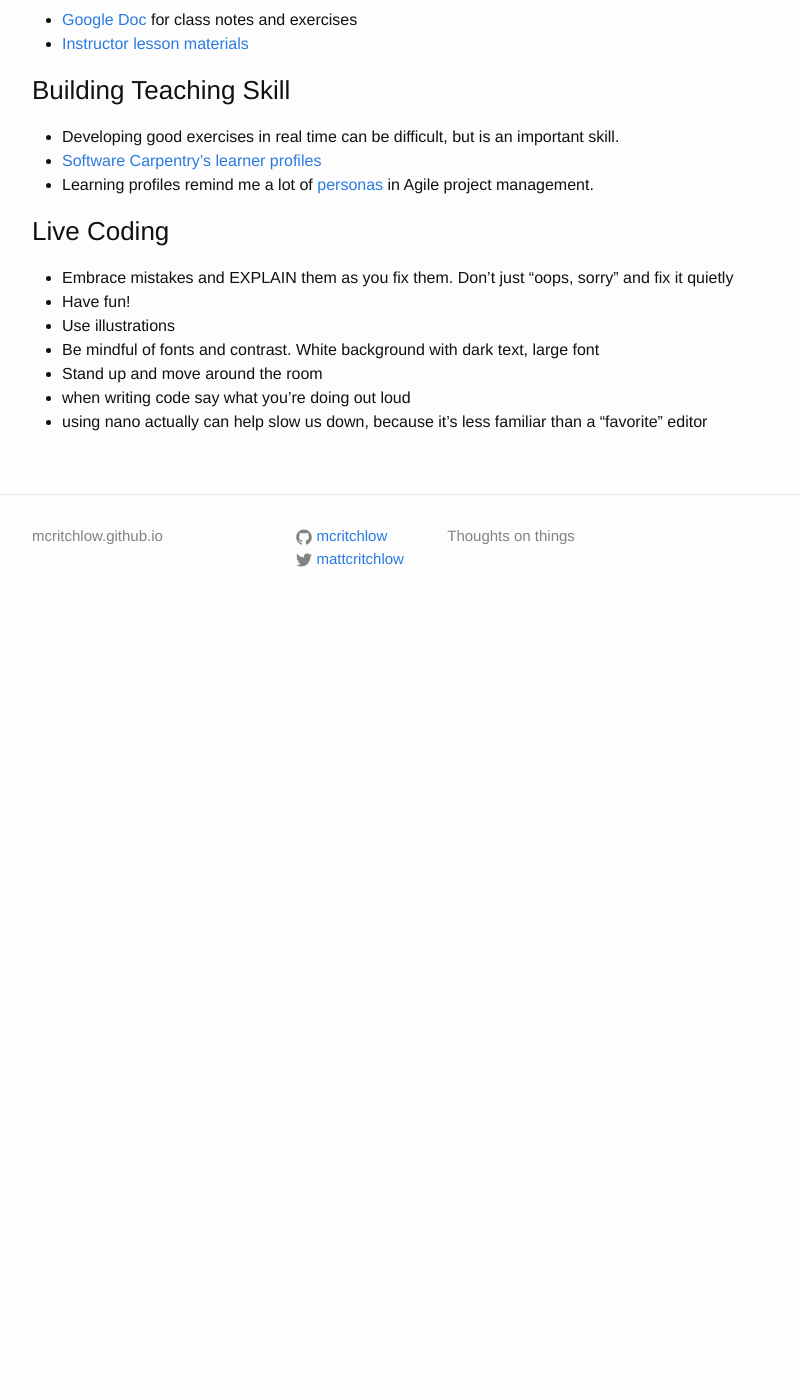
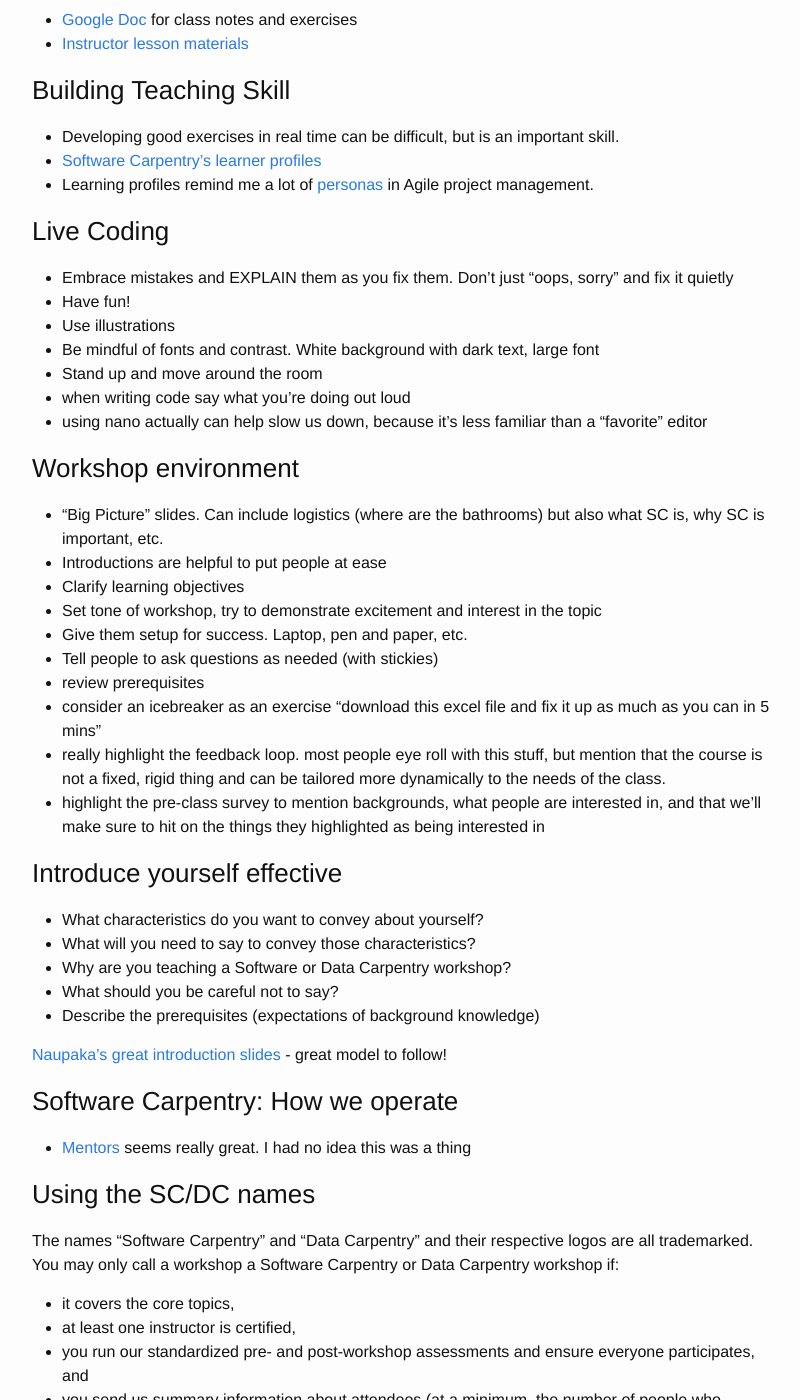
Before and after one commit to mcritchlow/mcritchlow.github.io, a Jekyll site: the page built from _posts/2017-12-13-software-carpentry-day-2.markdown, in a window 1280 px wide and 1400 px high, scrolled down 405 px. Shown: the whole window, without its empty margins (238-1038 px from the left). Built offline with Jekyll 4.4.1, drawn with Linux system fonts in a browser that asks for light colours; before the commit the page ends 1035 px from its top, so only the background shows below that; some of the changed text lies outside the part shown.

Commit message:
more day 2 stuffs

```diff
--- a/_posts/2017-12-13-software-carpentry-day-2.markdown
+++ b/_posts/2017-12-13-software-carpentry-day-2.markdown
@@ -26,6 +26,59 @@ training. I'm not confident this will be of much value to anyone besides me ;)
 - when writing code say what you're doing out loud
 - using nano actually can help slow us down, because it's less familiar than a "favorite" editor
 
+### Workshop environment
+- "Big Picture" slides. Can include logistics (where are the bathrooms) but also what SC is, why SC is important, etc.
+- Introductions are helpful to put people at ease
+- Clarify learning objectives
+- Set tone of workshop, try to demonstrate excitement and interest in the topic
+- Give them setup for success. Laptop, pen and paper, etc.
+- Tell people to ask questions as needed (with stickies)
+- review prerequisites
+- consider an icebreaker as an exercise "download this excel file and fix it up as much as you can in 5 mins"
+- really highlight the feedback loop. most people eye roll with this stuff, but mention that the course is not a fixed,
+  rigid thing and can be tailored more dynamically to the needs of the class.
+- highlight the pre-class survey to mention backgrounds, what people are interested in, and that we'll make sure to hit
+  on the things they highlighted as being interested in
+
+### Introduce yourself effective
+- What characteristics do you want to convey about yourself?
+- What will you need to say to convey those characteristics?
+- Why are you teaching a Software or Data Carpentry workshop?
+- What should you be careful not to say?
+- Describe the prerequisites (expectations of background knowledge)
+
+[Naupaka's great introduction slides][naupaka] - great model to follow!
+
+### Software Carpentry: How we operate
+- [Mentors][mentors] seems really great. I had no idea this was a thing
+
+### Using the SC/DC names
+The names “Software Carpentry” and “Data Carpentry” and their respective logos are all trademarked. You may only call a workshop a Software Carpentry or Data Carpentry workshop if:
+
+- it covers the core topics,
+- at least one instructor is certified,
+- you run our standardized pre- and post-workshop assessments and ensure everyone participates, and
+- you send us summary information about attendees (at a minimum, the number of people who attended).
+
+### What is the "core" for SC and DC
+A Software Carpentry workshop must include lessons on version control (e.g. git), the shell, and a programming language (e.g. R or Python).
+
+A Data Carpentry workshop must include a Data Carpentry lesson on data organization and three other modules in the same domain from the Data Carpentry curriculum.
+
+### Self-assessments
+[Dunning-Kruger Effect][dk-effect] - the less people know about a subject, the less accurate their estimate of their
+knowledge is.
+
+### Wrapping Up
+- be sure to carve out at least 15 minutes at the end, and don't skip over it
+- recap what we've done and learned
+- if we missed anything, how can they find more info
+- end on a high note, even if didn't get through everything
+
+
+[dk-effect]:https://en.wikipedia.org/wiki/Dunning%E2%80%93Kruger_effect
+[mentors]:https://software-carpentry.org/join/subcom/mentoring/
+[naupaka]:https://github.com/naupaka/2017-03-05-ucsf-r/blob/gh-pages/workshop/01_Sunday/01_Sunday_am/0000_slides/intro-slides.ipynb
 [gdoc]:https://docs.google.com/document/d/1AqOADl9fd7Rvjb6UoYKSwmSGEi3uae8k2r8-puunQLQ/edit
 [instructor-repo]:https://carpentries.github.io/instructor-training/
 [profiles]:https://software-carpentry.org/audience/
```
